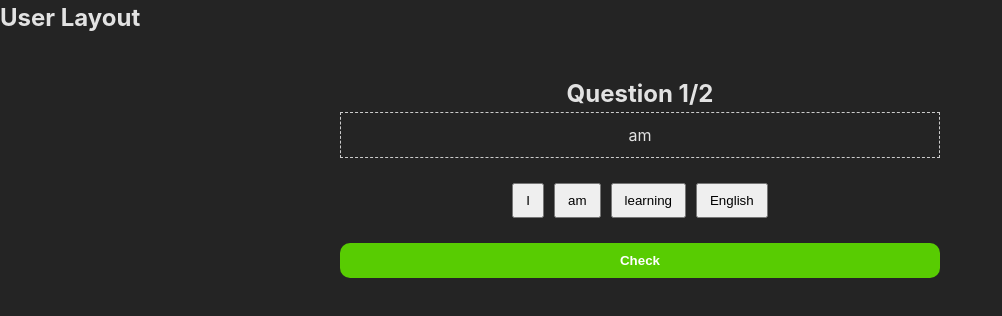
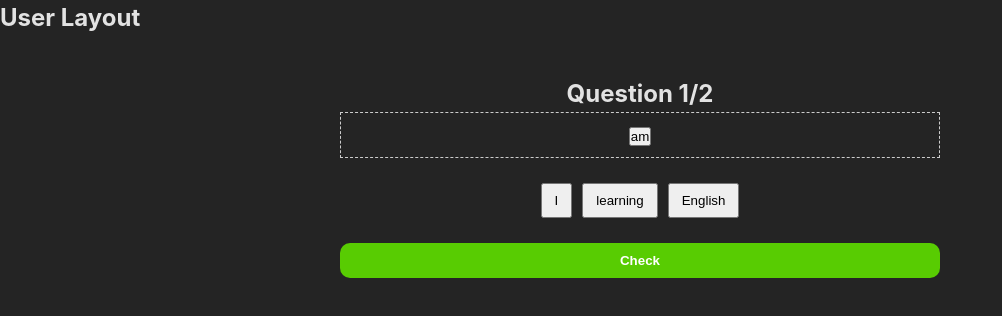
Before and after one commit to NguyenNhatQuang-args/FrontEnd-TASK2-Website-about-English-courses, a React app: page /user/lessons/1/work-bank in a window 1280 px wide. Both pictures are taken after a click on the button "am". Shown: the top 316 px of the page, without its empty margins (0-1002 px from the left). Built offline with nearby package versions, Linux system fonts and the light colour scheme; no server answers; the HTML template or start-up script is replaced by a standard one.

Commit message:
fix(workbank): fix word selection logic

```diff
--- a/src/features/work-bank/WorkBank.tsx
+++ b/src/features/work-bank/WorkBank.tsx
@@ -23,12 +23,23 @@ const QUESTIONS: Question[] = [
 export default function WorkBank() {
   const [currentIndex, setCurrentIndex] = useState(0)
   const [selectedWords, setSelectedWords] = useState<string[]>([])
+  const [availableWords, setAvailableWords] = useState<string[]>(
+    QUESTIONS[0].words
+  )
   const [isFinished, setIsFinished] = useState(false)
 
   const currentQuestion = QUESTIONS[currentIndex]
 
+  // chọn từ: dưới -> trên
   const handleSelectWord = (word: string) => {
     setSelectedWords(prev => [...prev, word])
+    setAvailableWords(prev => prev.filter(w => w !== word))
+  }
+
+  // gỡ từ: trên -> dưới
+  const handleRemoveWord = (word: string) => {
+    setSelectedWords(prev => prev.filter(w => w !== word))
+    setAvailableWords(prev => [...prev, word])
   }
 
   const handleCheck = () => {
@@ -38,8 +49,10 @@ export default function WorkBank() {
       alert('✅ Correct!')
 
       if (currentIndex < QUESTIONS.length - 1) {
-        setCurrentIndex(prev => prev + 1)
+        const nextIndex = currentIndex + 1
+        setCurrentIndex(nextIndex)
         setSelectedWords([])
+        setAvailableWords(QUESTIONS[nextIndex].words)
       } else {
         setIsFinished(true)
       }
@@ -58,12 +71,18 @@ export default function WorkBank() {
         Question {currentIndex + 1}/{QUESTIONS.length}
       </h2>
 
+      {/* Hàng trên: câu trả lời */}
       <div className="answer-box">
-        {selectedWords.join(' ')}
+        {selectedWords.map(word => (
+          <button key={word} onClick={() => handleRemoveWord(word)}>
+            {word}
+          </button>
+        ))}
       </div>
 
+      {/* Hàng dưới: danh sách từ */}
       <div className="word-list">
-        {currentQuestion.words.map(word => (
+        {availableWords.map(word => (
           <button key={word} onClick={() => handleSelectWord(word)}>
             {word}
           </button>
```
